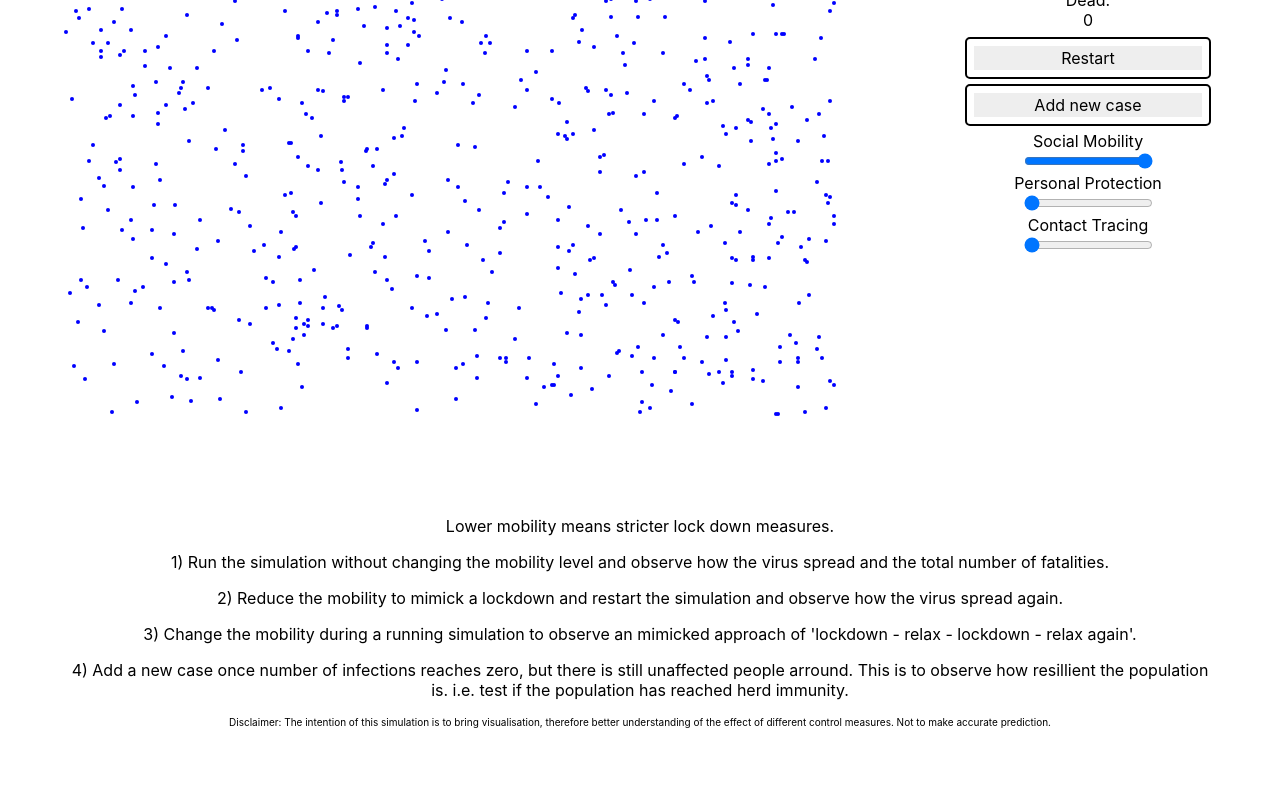
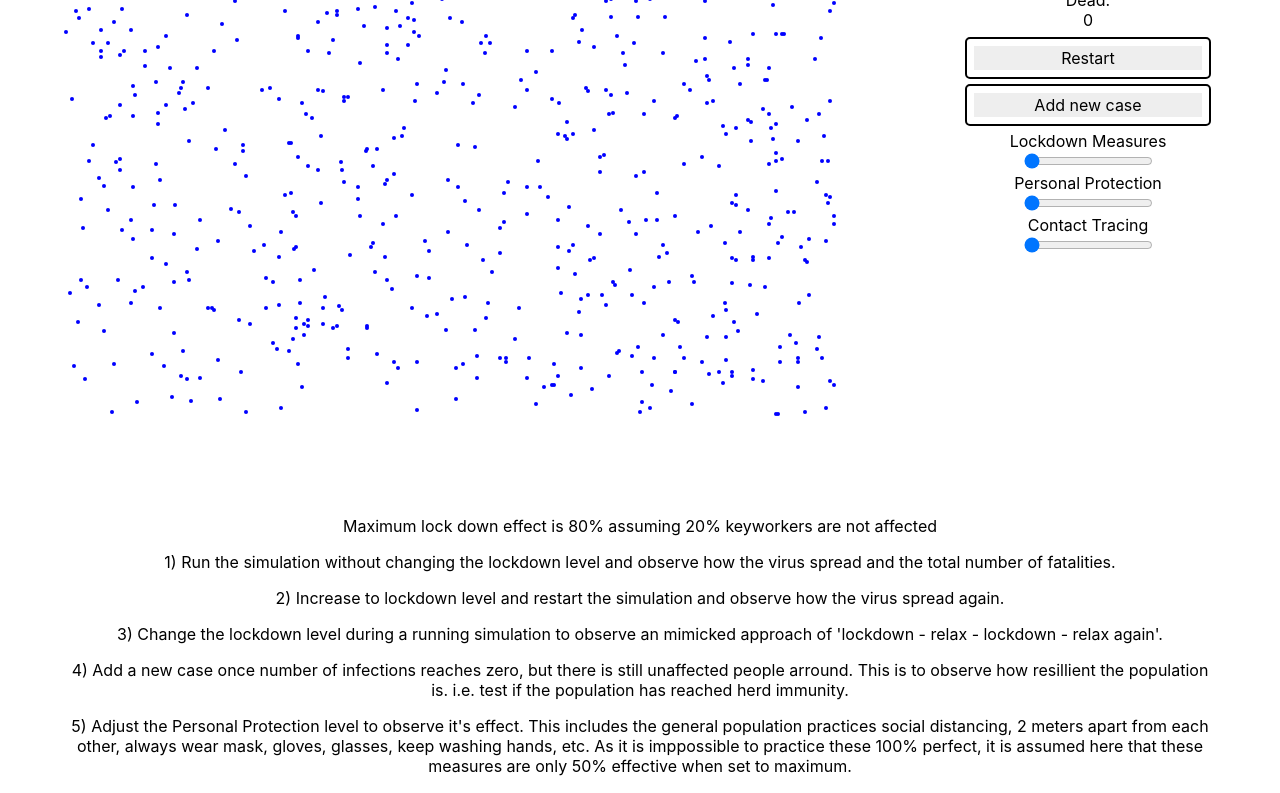
Before and after one commit to linamm/virussimulation, a React (Create React App) app: page / in a window 1280 px wide. Shown: the part 440-1233 px from the top of the page. Before the commit the page ends 1168 px from the top, so only its background shows below. Built offline with nearby package versions, Linux system fonts and the light colour scheme.

Commit message:
adjust effective factors of each approach

```diff
--- a/src/App.js
+++ b/src/App.js
@@ -2,7 +2,7 @@ import React, {useState} from 'react';
 import './App.css';
 import Circle from './Circle';
 import { infectDots, moveDots, generateRandomDots, numberOfType, onAddInfection } from './Data';
-import { WIDTH, HEIGHT, COLOR_INFECTED, COLOR_RECOVERED, COLOR_DEAD, COLOR_UNINFECTED } from './Data';
+import { WIDTH, COLOR_INFECTED, COLOR_RECOVERED, COLOR_DEAD, COLOR_UNINFECTED } from './Data';
 
 const INTERVAL = 200; //move interval in milli seconds
 const MARGIN_TOP = 20;
@@ -10,7 +10,7 @@ const MARGIN = 0.05;
 const GRAPH_WIDTH = 0.7;
 const PANEL_WIDTH = 0.2;
 const SMALL_SCREEN_LIMIT = 600;
-let mobility = 1; // Number between 0 - 1; 1 being very mobile. 0 is not moving at all.
+let lockdown = 0; // Number between 0 - 1; 1 being very mobile. 0 is not moving at all.
 let ppe = 0;
 let contactTracing = 0;
 
@@ -111,7 +111,7 @@ function App() {
     if (n > lastUpdate + INTERVAL && !stopped) {
       setLastUpdate(n);
       aTimer = setTimeout(()=> {
-        const newDots = infectDots(moveDots(dots, mobility, contactTracing), ppe, contactTracing);
+        const newDots = infectDots(moveDots(dots, 1 - lockdown, contactTracing), ppe, contactTracing);
         setDots(newDots);
       }, INTERVAL);
  // }
@@ -132,8 +132,8 @@ function App() {
     alert('Simulation Restarting');
   }
 
-  const onMobilityChanged = (event) => {
-    mobility = event.target.value;
+  const onLockdownChanged = (event) => {
+    lockdown = event.target.value;
   }
 
   const onPPEChanged = (event) => {
@@ -176,21 +176,27 @@ function App() {
         </div>
           <div style={styles.button} onClick={onRestart}> <div style={styles.text}>Restart</div>  </div>
           <div style={styles.button} onClick={_onAddInfection}> <div style={styles.text}>Add new case</div> </div>
-          <div>  Social Mobility </div>
-          <input id="typeinp" type="range" min="0" max="1" defaultValue="1" step="0.1" onChange={onMobilityChanged} style={{alignSelf: "stretch"}}/>
+          <div>  Lockdown Measures </div>
+          <input id="typeinp" type="range" min="0" max="0.8" defaultValue="0" step="0.08" onChange={onLockdownChanged} style={{alignSelf: "stretch"}}/>
           <div>  Personal Protection </div>
-          <input id="typeinp" type="range" min="0" max="1" defaultValue="0" step="0.1" onChange={onPPEChanged} style={{alignSelf: "stretch"}}/>
+          <input id="typeinp" type="range" min="0" max="0.5" defaultValue="0" step="0.05" onChange={onPPEChanged} style={{alignSelf: "stretch"}}/>
           <div>  Contact Tracing </div>
-          <input id="typeinp" type="range" min="0" max="1" defaultValue="0" step="0.1" onChange={onContactTracingChanged} style={{alignSelf: "stretch"}}/>
+          <input id="typeinp" type="range" min="0" max="0.5" defaultValue="0" step="0.05" onChange={onContactTracingChanged} style={{alignSelf: "stretch"}}/>
         </div>
     </div>
     <div style={{...styles.instructions, ...{marginRight: dimensions.width * MARGIN, marginLeft: dimensions.width * MARGIN}}}>
-        <p> Lower mobility means stricter lock down measures.</p>
-        <p>1) Run the simulation without changing the mobility level and observe how the virus spread and the total number of fatalities.</p>
-        <p>2) Reduce the mobility to mimick a lockdown and restart the simulation and observe how the virus spread again.</p>
-        <p> 3) Change the mobility during a running simulation to observe an mimicked approach of 'lockdown - relax - lockdown - relax again'.
+        <p> Maximum lock down effect is 80% assuming 20% keyworkers are not affected</p>
+        <p>1) Run the simulation without changing the lockdown level and observe how the virus spread and the total number of fatalities.</p>
+        <p>2) Increase to lockdown level and restart the simulation and observe how the virus spread again.</p>
+        <p> 3) Change the lockdown level during a running simulation to observe an mimicked approach of 'lockdown - relax - lockdown - relax again'.
         </p>
         <p> 4) Add a new case once number of infections reaches zero, but there is still unaffected people arround. This is to observe how resillient the population is. i.e. test if the population has reached herd immunity. </p>
+        <p> 5) Adjust the Personal Protection level to observe it's effect. This includes the general population practices social distancing, 2 meters apart from each other, always wear mask, gloves, glasses, keep washing hands, etc. As it is imppossible to practice these 100% perfect, it is assumed here that these measures are only 50% effective when set to maximum.</p>
+        <p> 6) Adjust Contact Tracing level to observe it's effect. This includes strict quarantine of infected individuals and the people they might have infected. Taking into account of the potential missed out contacts due to insufficient tracing and asymptomatic carriers, etc, we consider this only has maximum of 50% effect as well.</p>
+        <p>
+        </p>
+        <p></p>
+        <p> Conclusion: Because of the partical effect of each approach, hopefully, you'll agree, after observing the simuation, all those measures are needed to defeat the virus completely and minimise casualty. Lock down has serious economic impacts, therefore it should be avoided as much as possible. Personal protection costs very little in comparison. Only thing required is participation and carefulness from everyone. Contact tracing could be a little bit more costly, but, should be much cheaper than having to treat a seriously ill patient. The more can be done on Personal Protection and Contact Tracing, the less we need to stay in lock down. </p>
     </div>
     <div style={styles.footer}>
         Disclaimer: The intention of this simulation is to bring visualisation, therefore better understanding of the effect of different control measures. Not to make accurate prediction.
```
